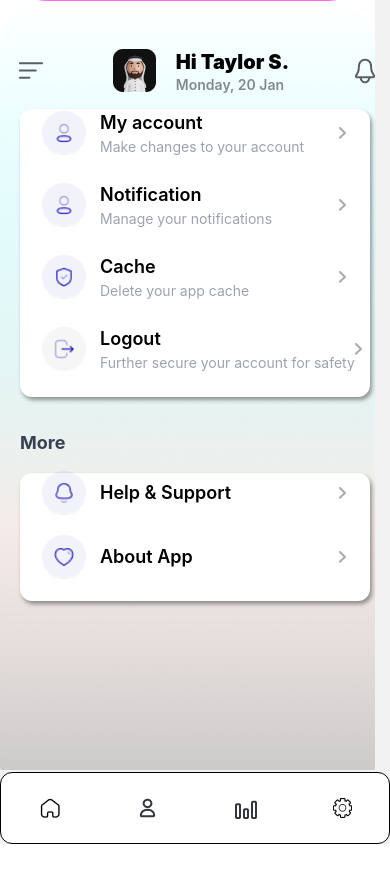
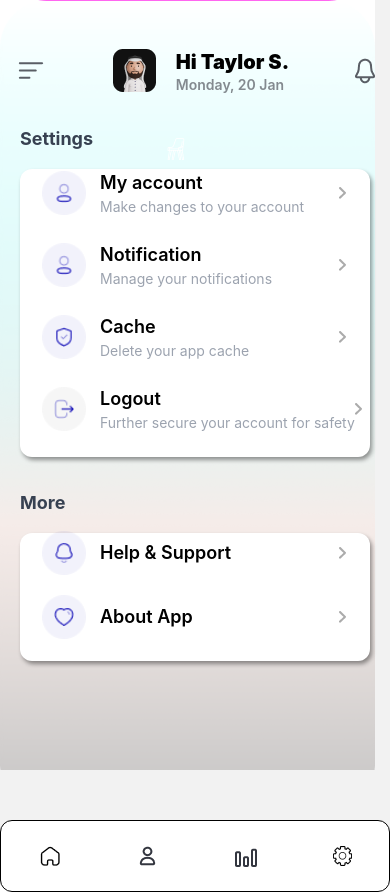
Before and after one commit to devthienphu/Habita-Hi-tech, a React Native app: screen /Setting in a window 390 px wide. Before the commit the page ends 844 px from the top, so only its background shows below. Built offline with nearby package versions, Linux system fonts and the light colour scheme.

Commit message:
sửa footer cho phú quài lun á

```diff
--- a/src/screens/setting.js
+++ b/src/screens/setting.js
@@ -20,13 +20,15 @@ const Setting = () => {
 
         <BackGround>
 
-        <View className="flex flex-col justify-between h-screen">
-            <View className="pt-12 pb-[75px]">
+        <View className="flex flex-col h-screen">
+            <View className="pt-12">
                 <Header/>
 
                 {/* Setting option */}
                 <View className='mb-8'>
-                    <View className="flex flex-col gap-y-6 bg-white rounded-xl mx-5 mt-4 pb-6 px-2 mt-12" style={styles.shadow}>
+                    <Text className="font-bold text-gray-700 px-5 text-lg mt-8">Settings</Text>
+
+                    <View className="flex flex-col gap-y-6 bg-white rounded-xl mx-5 mt-4 pb-6 px-2" style={styles.shadow}>
                         {/* Options */}
                         <View className="flex flex-row justify-between items-center px-4">
                             <View className="flex flex-row gap-x-4 items-center">
@@ -102,8 +104,9 @@ const Setting = () => {
                 </View>
 
             </View>
-            <Footer/>
         </View>
+
+        <Footer/>
         </BackGround>
 
     );
```
Also changed, not shown: src/screens/statistic.js (+8 -11 lines).
